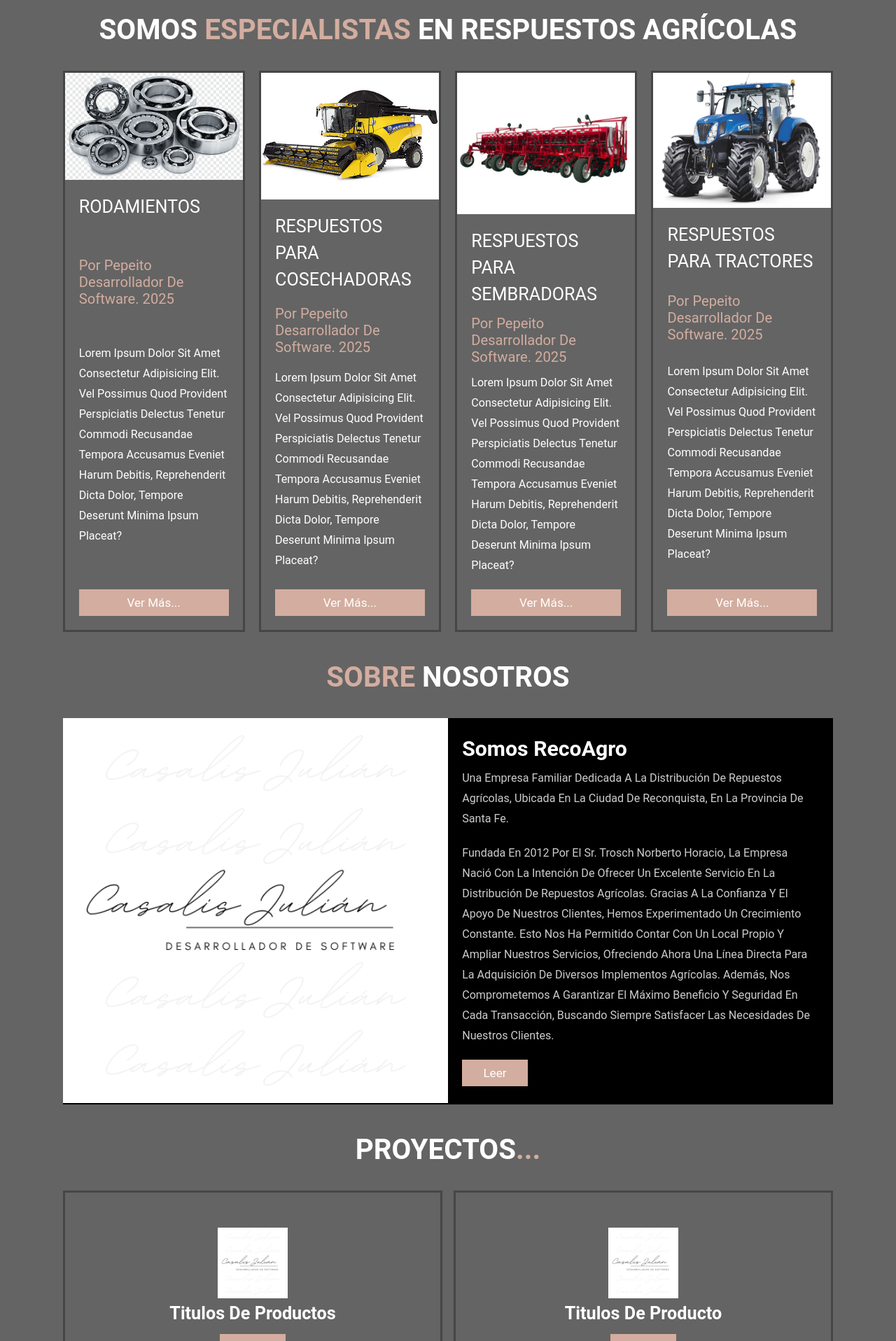
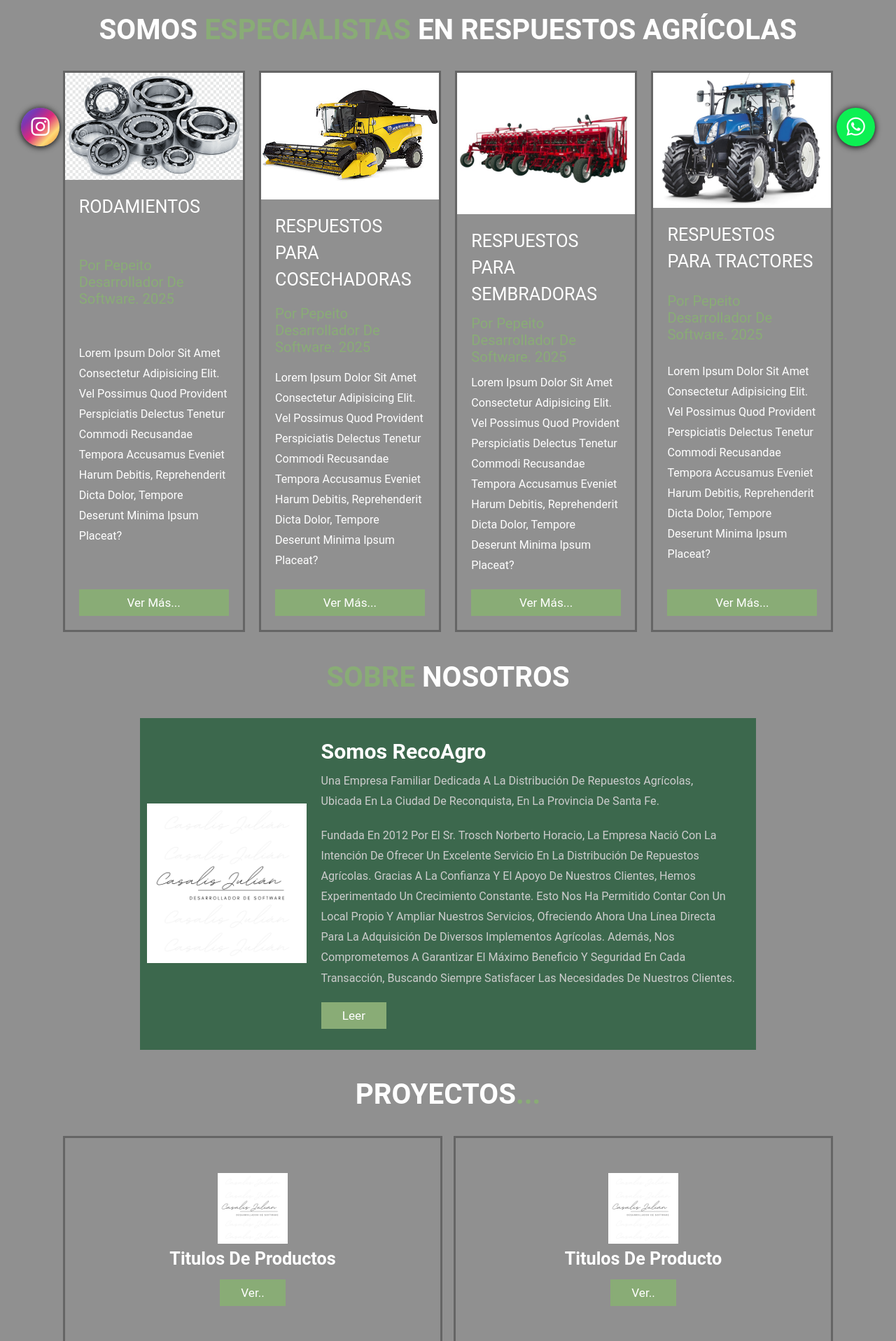
Before and after one commit to julian-casalis/Recoagro-model, a PHP site: page / in a window 1280 px wide. Shown: the part 561-2477 px from the top of the page at 70% size. Run offline with PHP 8.4, Linux system fonts and the light colour scheme.

Commit message:
Add files via upload

```diff
--- a/css/style.css
+++ b/css/style.css
@@ -2,11 +2,17 @@
 
 
 :root{
-    --main-color: #d3ad9f; /*COLOR PPREDOMINANTE EN LETRAS Y BOTONES*/
-    --black: #000000;
-    --bg:#646464; /*color del fonfo*/
+    --main-color: #89ac76; /*COLOR PPREDOMINANTE EN LETRAS Y BOTONES*/
+    --black: #3c684d;
+    --bg: 	#909090; /*color del fonfo*/
     --border: .3rem solid rgba(0, 0, 0, 0.3);
     --letras: white;
+    --ig: linear-gradient(to bottom right,
+    #515BD4,
+    #8134AF,
+    #DD2A7B,
+    #FEDA77,
+    #F58529);
 }
 
 *{
@@ -56,6 +62,52 @@ a{
     color: #ffff;
 }
 
+
+/*COLOR DE LETRAS Y SUS DETALLES*/
+.btn-wsp{
+    position: fixed;
+    width: 55px;
+    height: 55px;
+    line-height: 55px;
+    bottom: 30px;
+    right: 30px;
+    background: #0df053;
+    color: #fff;
+    border-radius: 50px;
+    text-align: center;
+    font-size: 30px;
+    box-shadow: 0px 1px 10px rgba(0, 0, 0, 3);
+    z-index: 100;
+
+}
+.btn-wsp:hover{
+    text-decoration: none;
+    color: #0df053;
+    background: #fff;
+}
+
+.btn-ig{
+    position: fixed;
+    width: 55px;
+    height: 55px;
+    line-height: 55px;
+    bottom: 30px;
+    left: 30px;
+    background: var(--ig);
+
+    color: #fff;
+    border-radius: 50px;
+    text-align: center;
+    font-size: 30px;
+    box-shadow: 0px 1px 10px rgba(0, 0, 0, 3);
+    z-index: 100;
+
+}
+.btn-ig:hover{
+    text-decoration: none;
+    color: #0df053;
+    background: #fff;
+}
 .heading{
     text-align: center;
     color: var(--letras);
@@ -69,7 +121,7 @@ a{
     color: var(--main-color);
     text-transform: uppercase;
 }
-
+/* BOTONES, TAMAÑO COLOR, ETC */
 .btn{
     margin-top: 1rem;
     display: inline-block;
@@ -85,7 +137,7 @@ a{
 
 }
 
-
+/* BARRA DE NAVECACION */
 .header{
     background: var(--bg);
     display: flex;
@@ -98,6 +150,7 @@ a{
     left: 0;
     right: 0;
     z-index: 1000;
+    transition: top 0.3s ease-in-out;
 }
 
 .header .logo img{
@@ -130,18 +183,21 @@ a{
     color: var(--main-color);
 }
 
+
+
 #menu-btn{
     display: none;
 
 }
 
-
+/* LETRAS Y DETALLES */
 .home{
     min-height: 70vh;
     display: flex;
     align-items: center;
+    justify-content: center;
     position: relative;
-    background: url(../images/logo-marca-agua.png) no-repeat;
+    background: url(../images/fondo.jpg) no-repeat;
     background-size: contain;
     background-position: center;
 }
@@ -153,7 +209,7 @@ a{
     left: 0;
     right: 0;
     bottom: 0;
-    background: rgba(0, 0, 0, .9);
+    background: rgba(0, 0, 0, .45);
     z-index: 1;
 }
 
@@ -162,6 +218,7 @@ a{
     position: relative;
     z-index: 2;
     max-width: 80rem;
+    text-align: center;
 
 }
 
@@ -176,9 +233,11 @@ a{
    font-weight: lighter;
    line-height: 1.8;
    padding: 1rem 0;
-    color: #d8d7d7;
+    color: #ffffff;
  }
 
+
+ /* ---SECCION DE PRODUCTOS---- */
 .blogs .box-container{
     display: grid;
     grid-template-columns: repeat(auto-fit,minmax(20rem, 1fr));
@@ -253,6 +312,9 @@ a{
     text-align: center;
 }
 
+
+/* ----SECCION DE CONTACTO E INFORMACION DE LA EMPRESA------- */
+
 .contact .row{
     display: flex;
     background: black;
@@ -304,17 +366,22 @@ a{
     background: none;
 }
 
+/* -------SOBRE NOSOTROS----- */
+
 .nosotros .row{
 
     display: flex;
     align-items: center;
     background: var(--black);
     flex-wrap: wrap;
-  }
+    max-width: 80%;
+    margin: 0 auto;
+    padding: 1rem;
+}
 
 
   .nosotros .row .image{
-    flex: 1 1 45rem;
+    flex: 1 1 5rem;
   }
 
   .nosotros .row .image img{
@@ -408,6 +475,8 @@ a{
             background-color: #ffffff;
         }
 
+
+        /* MENU PARA VER LOS PRODUCTOS */
 .menu .box-container{
     display: grid;
     grid-template-columns: repeat(auto-fit, minmax(30rem, 1fr));
@@ -443,6 +512,8 @@ a{
 .menu .box-container .box:hover >*{
     content: var(--black);
 }
+
+
 
 
 .header-content{
@@ -609,7 +680,7 @@ a{
 
 .footer .credit{
 
-    font-size: 2rem;
+    font-size: 1.4rem;
     color: #fff;
     font-weight: lighter;
     padding: 1.5rem;
@@ -617,23 +688,6 @@ a{
 
 .footer .credit span{
     color: var(--main-color);
-}
-
-
-
-@media (max-width:900px){
-    html{
-        font-size: 55%;
-    }
-
-    .header{
-        padding: 1.5rem 2rem;
-    }
-    section{
-        padding: 2rem ;
-    }
-
-
 }
 
 @media (max-width: 900px){
--- a/index.html
+++ b/index.html
@@ -11,7 +11,16 @@
 </head>
 
 <body>
+<!--
+    BOTON PARA WSP -->
 
+    <a href="https://wa.me/543482211640" class="btn-wsp" target="_blank">
+        <i class="fa-brands fa-whatsapp"></i>
+    </a>
+<!-- BOTON PARA INSTAGRAM -->
+    <a href="https:/" class="btn-ig" target="_blank">
+        <i class="fa-brands fa-instagram"></i>
+    </a>
     <header class="header">
         <a href="#" class="logo">
             <img src="images/Casalis Julián-logo.png" alt="">
```
Also changed, not shown: other parts of index.html (+25 -86 lines), js/script.js (+18 -1 lines).
